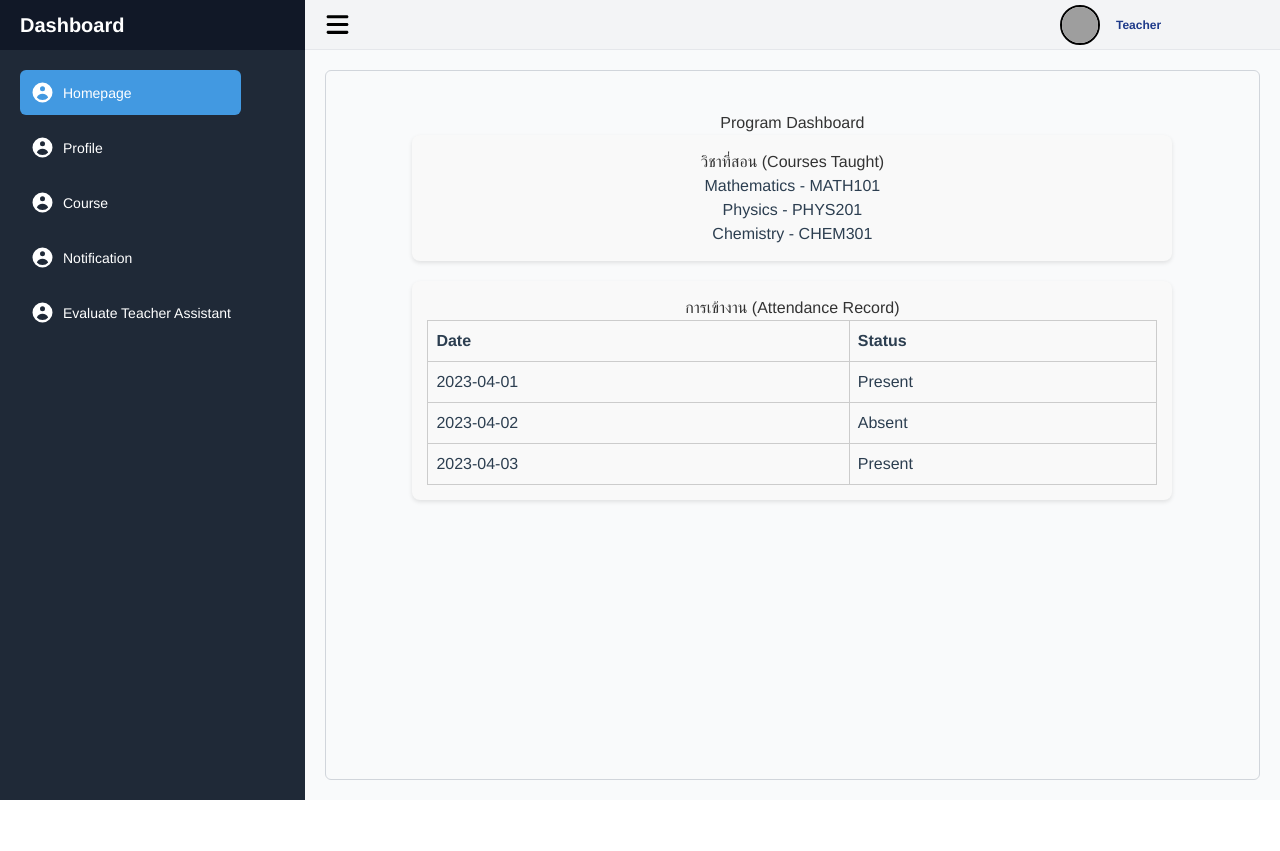
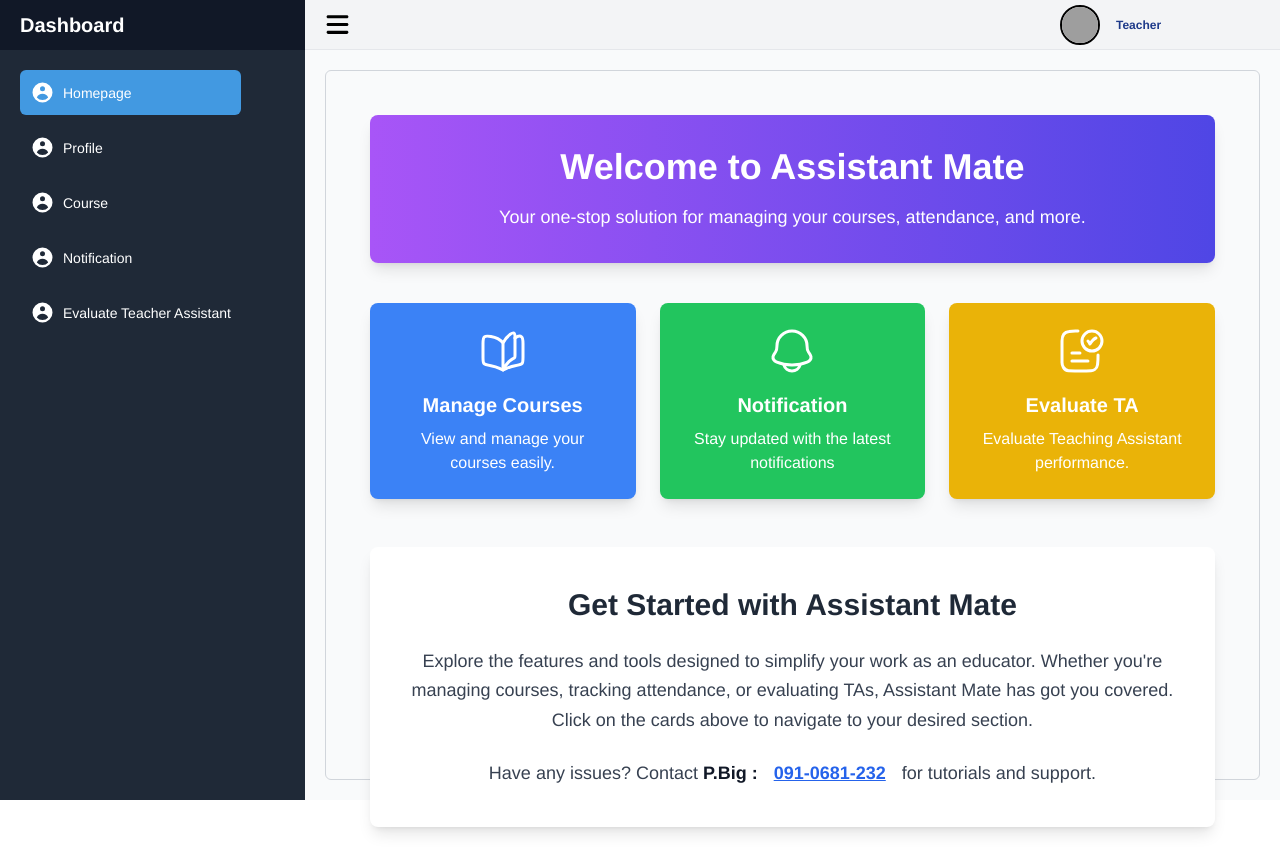
Before and after one commit to Supanutice112/Assistant_mate_Frontend, a Vue app in the folder Assistance_mate_frontend/: page /teacherhome in a window 1280 px wide. Before the commit the page ends 800 px from the top, so only its background shows below. Built offline with nearby package versions, Linux system fonts and the light colour scheme; no server answers; grey boxes are pictures that could not be loaded.

Commit message:
edit home

```diff
--- a/Assistance_mate_frontend/src/views/TA/HomeView.vue
+++ b/Assistance_mate_frontend/src/views/TA/HomeView.vue
@@ -50,17 +50,22 @@
     </div>
 
     <!-- Additional Information -->
-    <div class="bg-white shadow-lg rounded-lg p-6 mt-6">
-      <h2 class="text-2xl font-semibold text-gray-800 mb-4">System Features</h2>
-      <p class="text-gray-600">Our system provides you with the following features:</p>
-      <ul class="list-disc list-inside mt-4 text-gray-600">
-        <li>Course and class management</li>
-        <li>Attendance tracking and history</li>
-        <li>Profile and personal information management</li>
-        <li>Notifications and updates</li>
-        <li>Disbursement form generation</li>
-      </ul>
-    </div>
+   <!-- Additional Information Section -->
+<div class="bg-white rounded-lg p-10 shadow-lg mt-12 text-center transform transition duration-300 hover:shadow-xl hover:scale-105">
+  <h2 class="text-3xl font-extrabold text-gray-800 mb-6">Get Started with Assistant Mate</h2>
+  <p class="text-lg text-gray-700 leading-relaxed mb-6">
+    Explore the features and tools designed to simplify your work as an educator. Whether you're managing courses, tracking attendance, or evaluating TAs, Assistant Mate has got you covered. Click on the cards above to navigate to your desired section.
+  </p>
+  <div class="flex flex-col md:flex-row items-center justify-center space-y-4 md:space-y-0 md:space-x-4">
+    <p class="text-lg text-gray-700">
+      Have any issues? Contact <span class="font-semibold text-gray-900">P.Big :</span>
+    </p>
+    <router-link to="" class="text-lg font-semibold text-blue-600 underline hover:text-blue-800 transition duration-300 ease-in-out">
+      091-0681-232
+    </router-link>
+    <p class="text-lg text-gray-700">for tutorials and support.</p>
+  </div>
+</div>
   </div>
 </template>
 
--- a/Assistance_mate_frontend/src/views/Teacher/TeacherHomeView.vue
+++ b/Assistance_mate_frontend/src/views/Teacher/TeacherHomeView.vue
@@ -1,111 +1,90 @@
 <template>
-    <div class="homepage-container">
-      <h1>Program Dashboard</h1>
-      <div class="dashboard-sections">
-        <div class="dashboard-section">
-          <h2>วิชาที่สอน (Courses Taught)</h2>
-          <ul>
-            <li v-for="course in courses" :key="course.id">{{ course.name }} - {{ course.code }}</li>
-          </ul>
+  <div class="homepage-container p-6">
+    <!-- Welcome Section -->
+    <div class="welcome-section bg-gradient-to-r from-purple-500 to-indigo-600 text-white rounded-lg p-8 shadow-lg mb-10 text-center">
+      <h1 class="text-4xl font-extrabold">Welcome to Assistant Mate</h1>
+      <p class="text-lg mt-4">Your one-stop solution for managing your courses, attendance, and more.</p>
     </div>
-        <div class="dashboard-section">
-          <h2>การเข้างาน (Attendance Record)</h2>
-          <table>
-            <thead>
-              <tr>
-                <th>Date</th>
-                <th>Status</th>
-              </tr>
-            </thead>
-            <tbody>
-              <tr v-for="record in attendance" :key="record.date">
-                <td>{{ record.date }}</td>
-                <td>{{ record.status }}</td>
-              </tr>
-            </tbody>
-          </table>
+
+    <!-- Quick Access Cards -->
+    <div class="grid grid-cols-1 md:grid-cols-3 gap-6">
+      <!-- Course Management -->
+      <router-link to="/teachercourse" class="quick-access-card bg-blue-500 hover:bg-blue-600 text-white rounded-lg shadow-lg p-6">
+        <div class="text-center">
+          <svg xmlns="http://www.w3.org/2000/svg" class="w-12 h-12 mx-auto mb-4" fill="none" viewBox="0 0 24 24" stroke="currentColor">
+            <path d="M16.6127 16.0846C13.9796 17.5677 12.4773 20.6409 12 21.5V8C12.4145 7.25396 13.602 5.11646 15.6317 3.66368C16.4868 3.05167 16.9143 2.74566 17.4572 3.02468C18 3.30371 18 3.91963 18 5.15146V13.9914C18 14.6568 18 14.9895 17.8634 15.2233C17.7267 15.4571 17.3554 15.6663 16.6127 16.0846L16.6127 16.0846Z" stroke="white" stroke-width="1.5" stroke-linecap="round" stroke-linejoin="round" />
+            <path d="M12 7.80556C11.3131 7.08403 9.32175 5.3704 5.98056 4.76958C4.2879 4.4652 3.44157 4.31301 2.72078 4.89633C2 5.47965 2 6.42688 2 8.32133V15.1297C2 16.8619 2 17.728 2.4626 18.2687C2.9252 18.8095 3.94365 18.9926 5.98056 19.3589C7.79633 19.6854 9.21344 20.2057 10.2392 20.7285C11.2484 21.2428 11.753 21.5 12 21.5C12.247 21.5 12.7516 21.2428 13.7608 20.7285C14.7866 20.2057 16.2037 19.6854 18.0194 19.3589C20.0564 18.9926 21.0748 18.8095 21.5374 18.2687C22 17.728 22 16.8619 22 15.1297V8.32133C22 6.42688 22 5.47965 21.2792 4.89633C20.5584 4.31301 19 4.76958 18 5.5" stroke="white" stroke-width="1.5" stroke-linecap="round" stroke-linejoin="round" />
+          </svg>
+          <h2 class="text-xl font-semibold">Manage Courses</h2>
+          <p class="mt-2">View and manage your courses easily.</p>
+        </div>
+      </router-link>
+
+
+      <!-- Notification -->
+      <router-link to="/teachernotification" class="quick-access-card bg-green-500 hover:bg-green-600 text-white rounded-lg shadow-lg p-6">
+        <div class="text-center">
+          <svg xmlns="http://www.w3.org/2000/svg" class="w-12 h-12 mx-auto mb-4" fill="none" viewBox="0 0 24 24"  color="#ffffff" >
+            <path d="M2.52992 14.7696C2.31727 16.1636 3.268 17.1312 4.43205 17.6134C8.89481 19.4622 15.1052 19.4622 19.5679 17.6134C20.732 17.1312 21.6827 16.1636 21.4701 14.7696C21.3394 13.9129 20.6932 13.1995 20.2144 12.5029C19.5873 11.5793 19.525 10.5718 19.5249 9.5C19.5249 5.35786 16.1559 2 12 2C7.84413 2 4.47513 5.35786 4.47513 9.5C4.47503 10.5718 4.41272 11.5793 3.78561 12.5029C3.30684 13.1995 2.66061 13.9129 2.52992 14.7696Z" stroke="currentColor" stroke-width="1.5" stroke-linecap="round" stroke-linejoin="round" />
+            <path d="M8 19C8.45849 20.7252 10.0755 22 12 22C13.9245 22 15.5415 20.7252 16 19" stroke="currentColor" stroke-width="1.5" stroke-linecap="round" stroke-linejoin="round" />
+        </svg>
+          <h2 class="text-xl font-semibold">Notification</h2>
+          <p class="mt-2">Stay updated with the latest notifications</p>
+        </div>
+      </router-link>
+
+<!-- Evaluate -->
+<router-link to="/teacherevaluate" class="quick-access-card bg-yellow-500 hover:bg-yellow-600 text-white rounded-lg shadow-lg p-6">
+  <div class="text-center">
+    <svg xmlns="http://www.w3.org/2000/svg" class="w-12 h-12 mx-auto mb-4" fill="none" viewBox="0 0 24 24" stroke="currentColor">
+      <path d="M14.9805 7.01556C14.9805 7.01556 15.4805 7.51556 15.9805 8.51556C15.9805 8.51556 17.5687 6.01556 18.9805 5.51556" stroke="currentColor" stroke-width="1.5" stroke-linecap="round" stroke-linejoin="round" />
+      <path d="M9.99491 2.02134C7.49644 1.91556 5.56618 2.20338 5.56618 2.20338C4.34733 2.29053 2.01152 2.97385 2.01154 6.96454C2.01156 10.9213 1.9857 15.7993 2.01154 17.7439C2.01154 18.932 2.74716 21.7033 5.29332 21.8518C8.38816 22.0324 13.9628 22.0708 16.5205 21.8518C17.2052 21.8132 19.4847 21.2757 19.7732 18.7956C20.0721 16.2263 20.0126 14.4407 20.0126 14.0157" stroke="currentColor" stroke-width="1.5" stroke-linecap="round" stroke-linejoin="round" />
+      <path d="M21.9999 7.01556C21.9999 9.77698 19.7592 12.0156 16.9951 12.0156C14.231 12.0156 11.9903 9.77698 11.9903 7.01556C11.9903 4.25414 14.231 2.01556 16.9951 2.01556C19.7592 2.01556 21.9999 4.25414 21.9999 7.01556Z" stroke="currentColor" stroke-width="1.5" stroke-linecap="round" />
+      <path d="M6.98053 13.0156H10.9805" stroke="currentColor" stroke-width="1.5" stroke-linecap="round" />
+      <path d="M6.98053 17.0156H14.9805" stroke="currentColor" stroke-width="1.5" stroke-linecap="round" />
+    </svg>
+    <h2 class="text-xl font-semibold">Evaluate TA</h2>
+      <p class="mt-2">Evaluate Teaching Assistant performance.</p>
+  </div>
+</router-link>
+
+    </div>
+
+<!-- Additional Information Section -->
+<div class="bg-white rounded-lg p-10 shadow-lg mt-12 text-center transform transition duration-300 hover:shadow-xl hover:scale-105">
+  <h2 class="text-3xl font-extrabold text-gray-800 mb-6">Get Started with Assistant Mate</h2>
+  <p class="text-lg text-gray-700 leading-relaxed mb-6">
+    Explore the features and tools designed to simplify your work as an educator. Whether you're managing courses, tracking attendance, or evaluating TAs, Assistant Mate has got you covered. Click on the cards above to navigate to your desired section.
+  </p>
+  <div class="flex flex-col md:flex-row items-center justify-center space-y-4 md:space-y-0 md:space-x-4">
+    <p class="text-lg text-gray-700">
+      Have any issues? Contact <span class="font-semibold text-gray-900">P.Big :</span>
+    </p>
+    <router-link to="" class="text-lg font-semibold text-blue-600 underline hover:text-blue-800 transition duration-300 ease-in-out">
+      091-0681-232
+    </router-link>
+    <p class="text-lg text-gray-700">for tutorials and support.</p>
   </div>
 </div>
   </div>
 </template>
 
 <script>
-  import axios from 'axios';
 export default {
-    name: 'HomePage',
-    data() {
-      return {
-        courses: [
-          { id: 1, name: 'Mathematics', code: 'MATH101' },
-          { id: 2, name: 'Physics', code: 'PHYS201' },
-          { id: 3, name: 'Chemistry', code: 'CHEM301' }
-        ],
-        attendance: [
-          { date: '2023-04-01', status: 'Present' },
-          { date: '2023-04-02', status: 'Absent' },
-          { date: '2023-04-03', status: 'Present' }
-        ]
 };
-    },
-    methods: {
-    getReponse(){
-            const path = 'http://localhost:5000/home';
-            axios.get(path)
-            .then ((res) => {
-                console.log(res.data)
-                this.msg = res.data;
-            })
-            .catch ((err) => {
-                console.error(err);
-            });
-        },
-      created(){
-        this.getReponse();
-    }
-  }
-}
 </script>
 
 <style scoped>
 .homepage-container {
-    padding: 20px;
-    max-width: 800px;
-    margin: auto;
+  max-width: 1200px;
+  margin: 0 auto;
 }
 
-  .dashboard-sections {
-    display: flex;
-    flex-direction: column;
-    gap: 20px;
+.quick-access-card {
+  transition: transform 0.3s ease-in-out;
 }
 
-  .dashboard-section {
-    background-color: #f9f9f9;
-    padding: 15px;
-    border-radius: 8px;
-    box-shadow: 0 2px 4px rgba(0,0,0,0.1);
-  }
-
-  h1, h2 {
-    color: #333;
-  }
-
-  ul {
-    list-style: none;
-    padding: 0;
-  }
-
-  table {
-    width: 100%;
-    border-collapse: collapse;
-  }
-
-  table, th, td {
-    border: 1px solid #ccc;
-  }
-
-  th, td {
-    padding: 8px;
-    text-align: left;
+.quick-access-card:hover {
+  transform: translateY(-5px);
 }
 </style>
```
Lines whose indentation alone changed are shown as unchanged.
